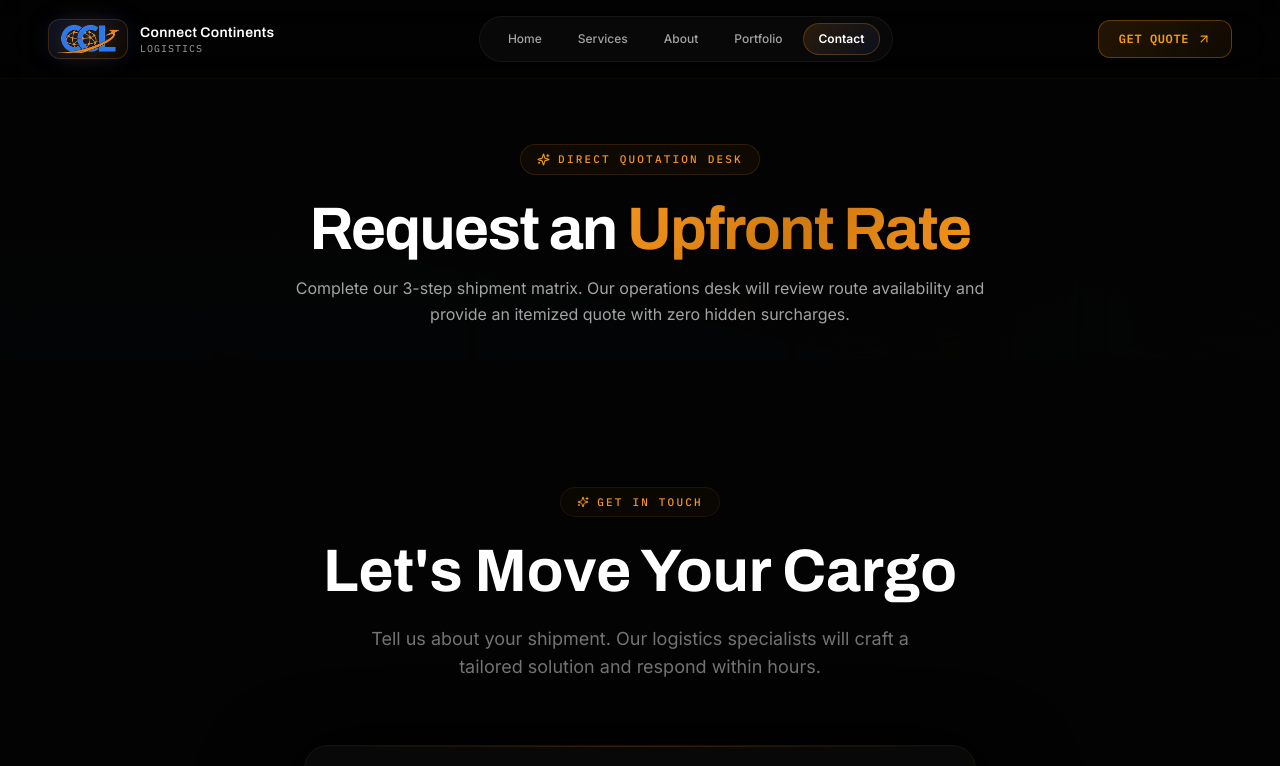
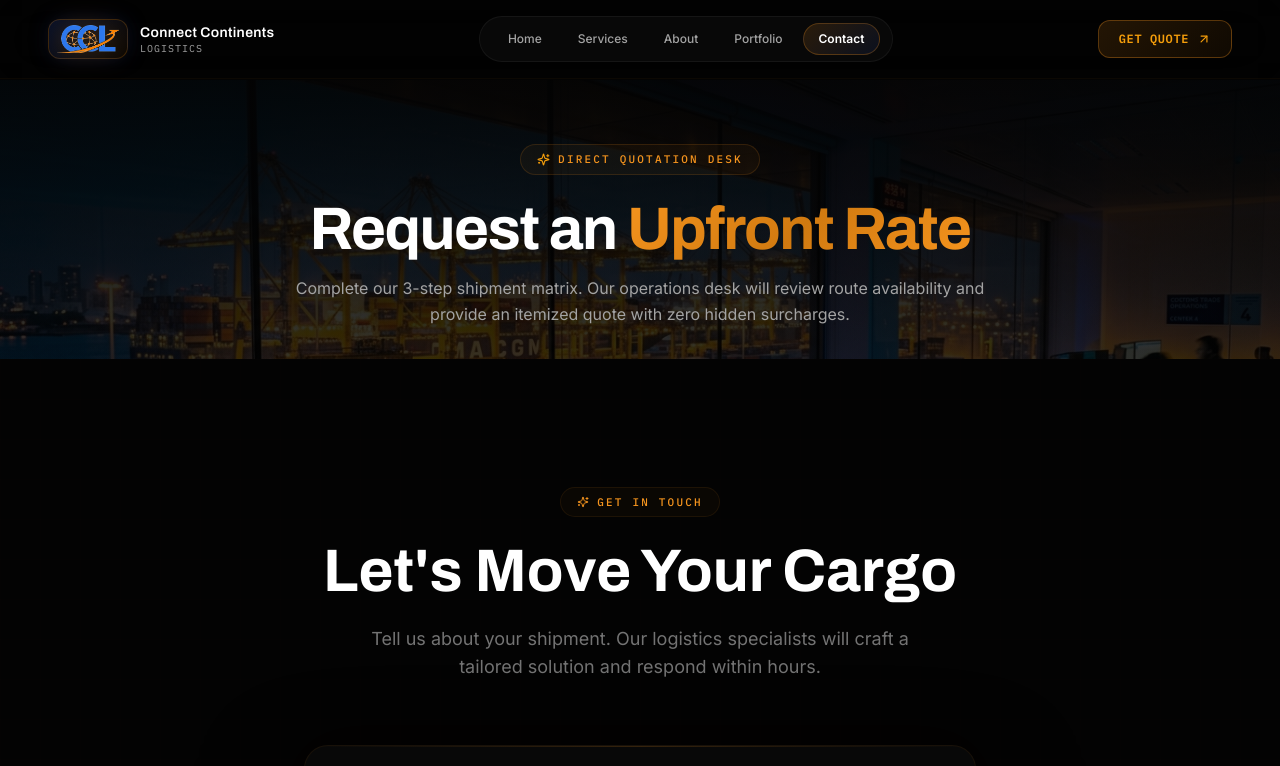
Before and after one commit to abdullahxdrashid10-hub/CCL, a React (Vite) app: page /contact in a window 1280 px wide. Shown: the top 766 px of the page. Built offline with nearby package versions, Linux system fonts and the light colour scheme.

Commit message:
feat: upgrade hero background visibility to 40% with dual gradient masks on About, Services, Portfolio, and Contact pages

```diff
--- a/src/pages/AboutPage.jsx
+++ b/src/pages/AboutPage.jsx
@@ -8,14 +8,15 @@ const BRAND_ORANGE = '#F5941E';
 export default function AboutPage() {
   return (
     <div className="relative overflow-hidden py-12 md:py-16">
-      {/* Cinematic Operations Hub Dimmed Background */}
-      <div className="pointer-events-none absolute inset-0 z-0 opacity-20">
+      {/* Cinematic Operations Hub Dimmed Hero Backdrop */}
+      <div className="pointer-events-none absolute top-0 left-0 right-0 h-[520px] md:h-[620px] overflow-hidden z-0">
         <img
           src="/images/bg-about-leadership.jpg"
-          alt=""
-          className="h-full w-full object-cover object-center"
+          alt="Connect Continents Operations Hub"
+          className="h-full w-full object-cover object-top opacity-40 brightness-95 contrast-[1.05]"
         />
-        <div className="absolute inset-0 bg-gradient-to-b from-[#030303]/90 via-[#030303]/80 to-[#030303]" />
+        <div className="absolute inset-0 bg-gradient-to-t from-[#030303] via-[#030303]/40 to-[#030303]/60" />
+        <div className="absolute inset-0 bg-gradient-to-b from-[#030303]/80 via-transparent to-[#030303]" />
       </div>
 
       {/* Ambient background glow orbs */}
--- a/src/pages/ContactPage.jsx
+++ b/src/pages/ContactPage.jsx
@@ -12,14 +12,15 @@ export default function ContactPage() {
 
   return (
     <div className="relative overflow-hidden py-12 md:py-16">
-      {/* Ambient Operations Command Center Background */}
-      <div className="pointer-events-none absolute inset-0 opacity-15">
+      {/* Cinematic Operations Command Center Dimmed Hero Backdrop */}
+      <div className="pointer-events-none absolute top-0 left-0 right-0 h-[520px] md:h-[620px] overflow-hidden z-0">
         <img
           src="/images/dispatch-operations.jpg"
-          alt=""
-          className="h-full w-full object-cover object-center"
+          alt="Connect Continents Operations Command Center"
+          className="h-full w-full object-cover object-center opacity-40 brightness-95 contrast-[1.05]"
         />
-        <div className="absolute inset-0 bg-gradient-to-b from-[#030303] via-[#030303]/80 to-[#030303]" />
+        <div className="absolute inset-0 bg-gradient-to-t from-[#030303] via-[#030303]/40 to-[#030303]/60" />
+        <div className="absolute inset-0 bg-gradient-to-b from-[#030303]/80 via-transparent to-[#030303]" />
       </div>
 
       {/* ── Header ── */}
--- a/src/pages/PortfolioPage.jsx
+++ b/src/pages/PortfolioPage.jsx
@@ -65,14 +65,15 @@ const CORRIDORS = [
 export default function PortfolioPage() {
   return (
     <div className="relative overflow-hidden py-12 md:py-20">
-      {/* Cinematic Ocean Trade Corridor Dimmed Background */}
-      <div className="pointer-events-none absolute inset-0 z-0 opacity-20">
+      {/* Cinematic Ocean Trade Corridor Dimmed Hero Backdrop */}
+      <div className="pointer-events-none absolute top-0 left-0 right-0 h-[520px] md:h-[620px] overflow-hidden z-0">
         <img
           src="/images/bg-portfolio-corridors.jpg"
-          alt=""
-          className="h-full w-full object-cover object-center"
+          alt="Transcontinental Ocean Shipping Corridor"
+          className="h-full w-full object-cover object-center opacity-40 brightness-95 contrast-[1.05]"
         />
-        <div className="absolute inset-0 bg-gradient-to-b from-[#030303]/90 via-[#030303]/80 to-[#030303]" />
+        <div className="absolute inset-0 bg-gradient-to-t from-[#030303] via-[#030303]/40 to-[#030303]/60" />
+        <div className="absolute inset-0 bg-gradient-to-b from-[#030303]/80 via-transparent to-[#030303]" />
       </div>
 
       {/* Ambient background glow orbs */}
--- a/src/pages/ServicesPage.jsx
+++ b/src/pages/ServicesPage.jsx
@@ -16,14 +16,15 @@ const BRAND_ORANGE = '#F5941E';
 export default function ServicesPage() {
   return (
     <div className="relative overflow-hidden py-12 md:py-20">
-      {/* Cinematic Intermodal Freight Terminal Dimmed Background */}
-      <div className="pointer-events-none absolute inset-0 z-0 opacity-20">
+      {/* Cinematic Intermodal Freight Terminal Dimmed Hero Backdrop */}
+      <div className="pointer-events-none absolute top-0 left-0 right-0 h-[520px] md:h-[620px] overflow-hidden z-0">
         <img
           src="/images/bg-services-intermodal.jpg"
-          alt=""
-          className="h-full w-full object-cover object-center"
+          alt="Global Intermodal Logistics Terminal"
+          className="h-full w-full object-cover object-center opacity-40 brightness-95 contrast-[1.05]"
         />
-        <div className="absolute inset-0 bg-gradient-to-b from-[#030303]/90 via-[#030303]/80 to-[#030303]" />
+        <div className="absolute inset-0 bg-gradient-to-t from-[#030303] via-[#030303]/40 to-[#030303]/60" />
+        <div className="absolute inset-0 bg-gradient-to-b from-[#030303]/80 via-transparent to-[#030303]" />
       </div>
 
       {/* Ambient background glow orbs */}
```
